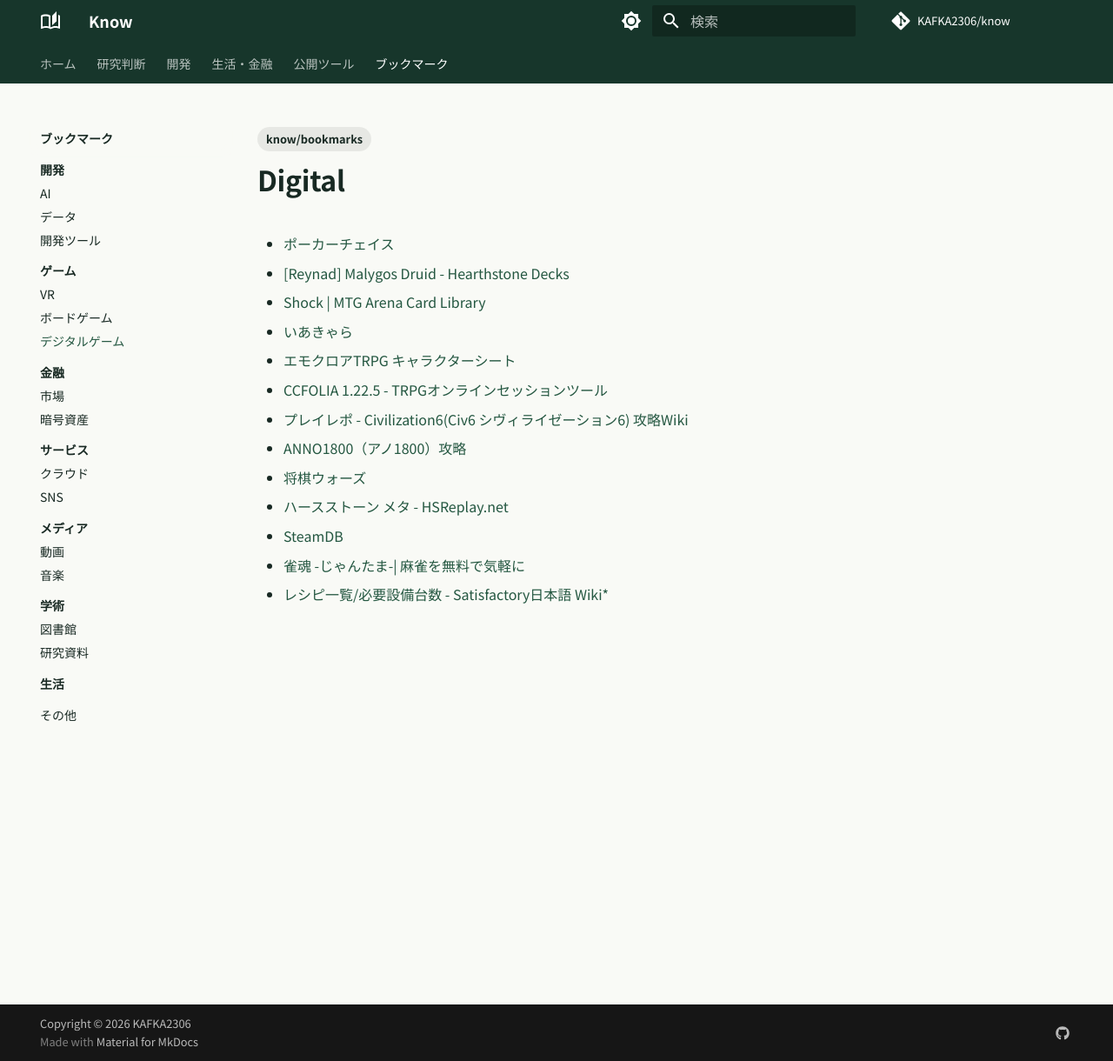
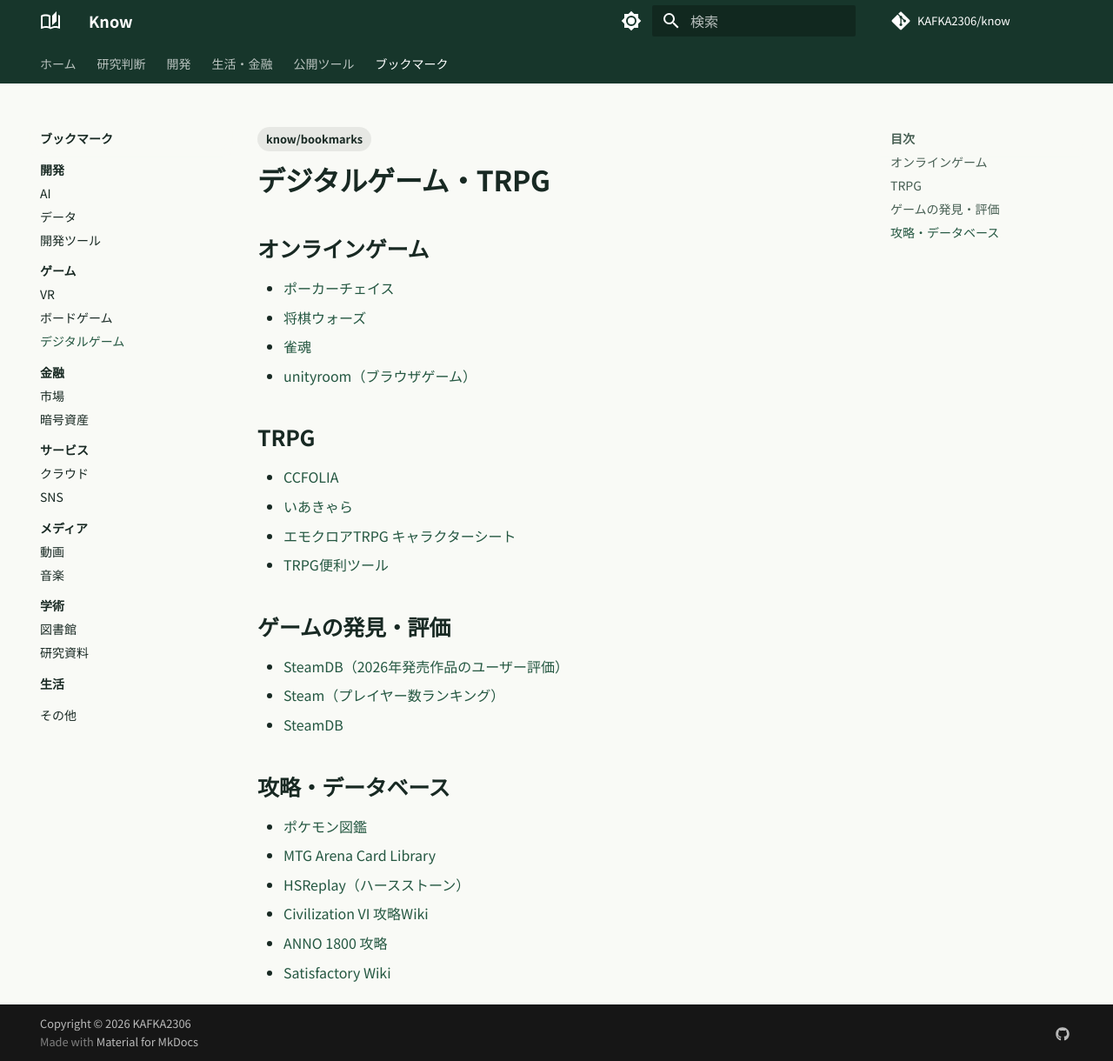
Before and after one commit to KAFKA2306/know, an MkDocs documentation site: the page built from docs/bookmarks/Game/Digital/index.md, in a window 1280 px wide and 1220 px high. Shown: the whole window at 87% size. Built offline with MkDocs 1.6.1 and Material for MkDocs 9.7.7, drawn with Linux system fonts in a browser that asks for light colours; comment, search, counter and statistics services are not loaded.

Commit message:
docs(bookmarks): regroup tools and games by use case

```diff
--- a/docs/bookmarks/Game/Digital/index.md
+++ b/docs/bookmarks/Game/Digital/index.md
@@ -1,21 +1,37 @@
 ---
 type: bookmark
-description: "「Digital」のブックマークを探すための索引。"
+description: "デジタルゲーム、TRPG、攻略資料、2026年のゲーム評価を探す。"
 tags:
   - know/bookmarks
 ---
-# Digital
+
+# デジタルゲーム・TRPG
+
+## オンラインゲーム
 
 - [ポーカーチェイス](https://game.poker-chase.com)
-- [[Reynad] Malygos Druid - Hearthstone Decks](http://www.hearthpwn.com)
-- [Shock | MTG Arena Card Library](https://mtgarena.pro)
+- [将棋ウォーズ](https://shogiwars.heroz.jp)
+- [雀魂](https://game.mahjongsoul.com)
+- [unityroom（ブラウザゲーム）](https://unityroom.com)
+
+## TRPG
+
+- [CCFOLIA](https://ccfolia.com)
 - [いあきゃら](https://iachara.com)
 - [エモクロアTRPG キャラクターシート](https://emoklore.charasheet.jp)
-- [CCFOLIA 1.22.5 - TRPGオンラインセッションツール](https://ccfolia.com)
-- [プレイレポ - Civilization6(Civ6 シヴィライゼーション6) 攻略Wiki](https://civ6wiki.info)
-- [ANNO1800（アノ1800）攻略](https://game.sakura.ne.jp)
-- [将棋ウォーズ](https://shogiwars.heroz.jp)
-- [ハースストーン メタ - HSReplay.net](https://hsreplay.net)
+- [TRPG便利ツール](https://sites.google.com)
+
+## ゲームの発見・評価
+
+- [SteamDB（2026年発売作品のユーザー評価）](https://steamdb.info/stats/gameratings/2026/)
+- [Steam（プレイヤー数ランキング）](https://store.steampowered.com/charts/mostplayed/)
 - [SteamDB](https://steamdb.info)
-- [雀魂 -じゃんたま-| 麻雀を無料で気軽に](https://game.mahjongsoul.com)
-- [レシピ一覧/必要設備台数 - Satisfactory日本語 Wiki*](https://wikiwiki.jp)
+
+## 攻略・データベース
+
+- [ポケモン図鑑](http://yakkun.com)
+- [MTG Arena Card Library](https://mtgarena.pro)
+- [HSReplay（ハースストーン）](https://hsreplay.net)
+- [Civilization VI 攻略Wiki](https://civ6wiki.info)
+- [ANNO 1800 攻略](https://game.sakura.ne.jp)
+- [Satisfactory Wiki](https://wikiwiki.jp)
```
